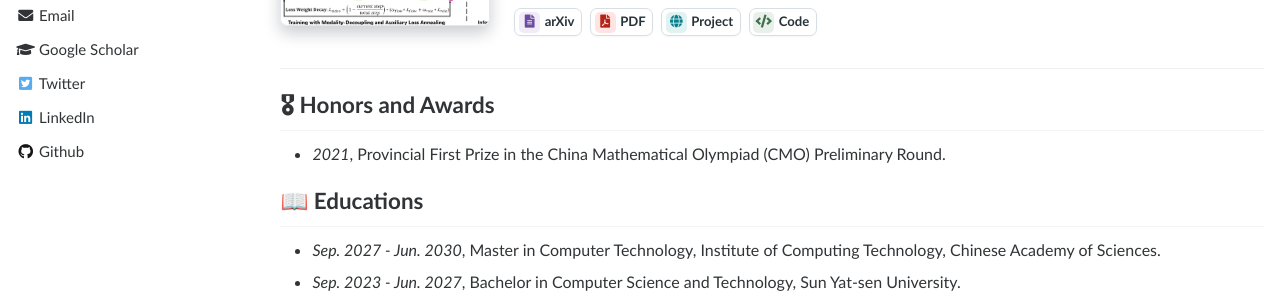
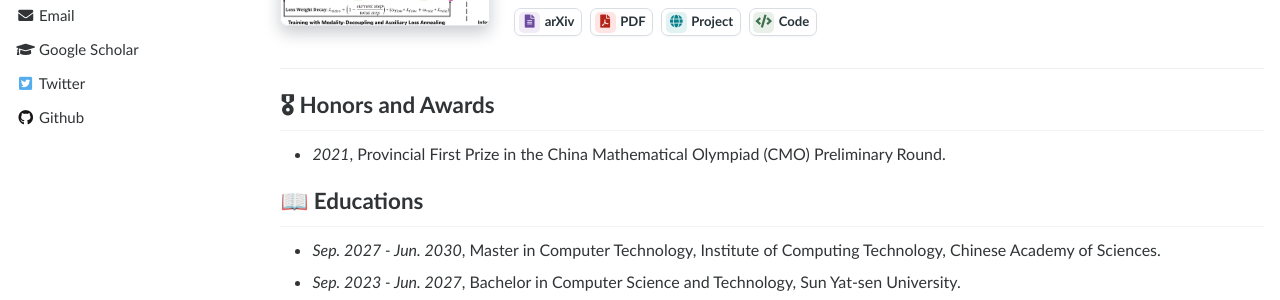
Before and after one commit to MichaelYeung2004/michaelyeung2004.github.io, a Jekyll site: the page built from _pages/about.md, in a window 1280 px wide. Shown: the part 465-765 px from the top of the page. Built offline with Jekyll 4.4.1, drawn with Linux system fonts in a browser that asks for light colours.

Commit message:
Remove LinkedIn profile link

```diff
--- a/_config.yml
+++ b/_config.yml
@@ -34,7 +34,6 @@ author:
   instagram        :
   impactstory      :
   lastfm           :
-  linkedin         : "zhen-yang-034192314"
   dblp             :
   orcid            :
   pinterest        :
```
